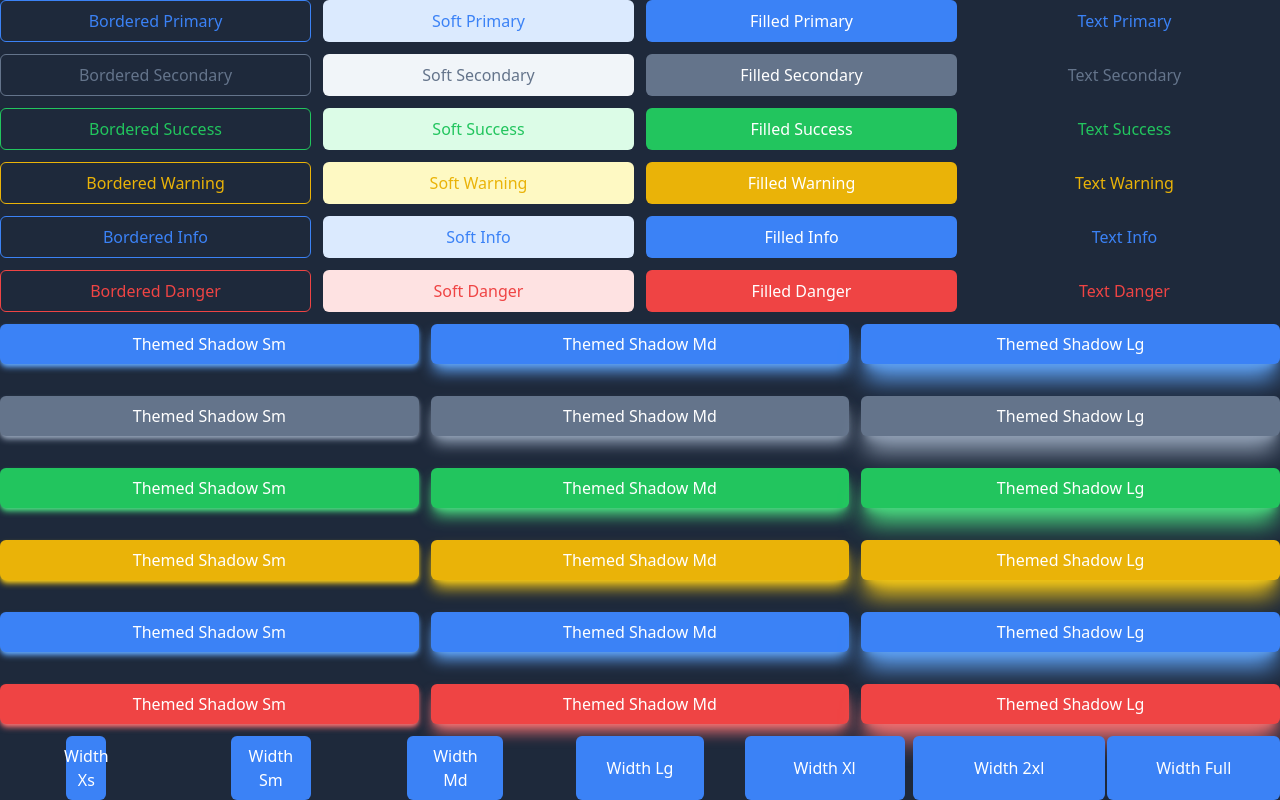
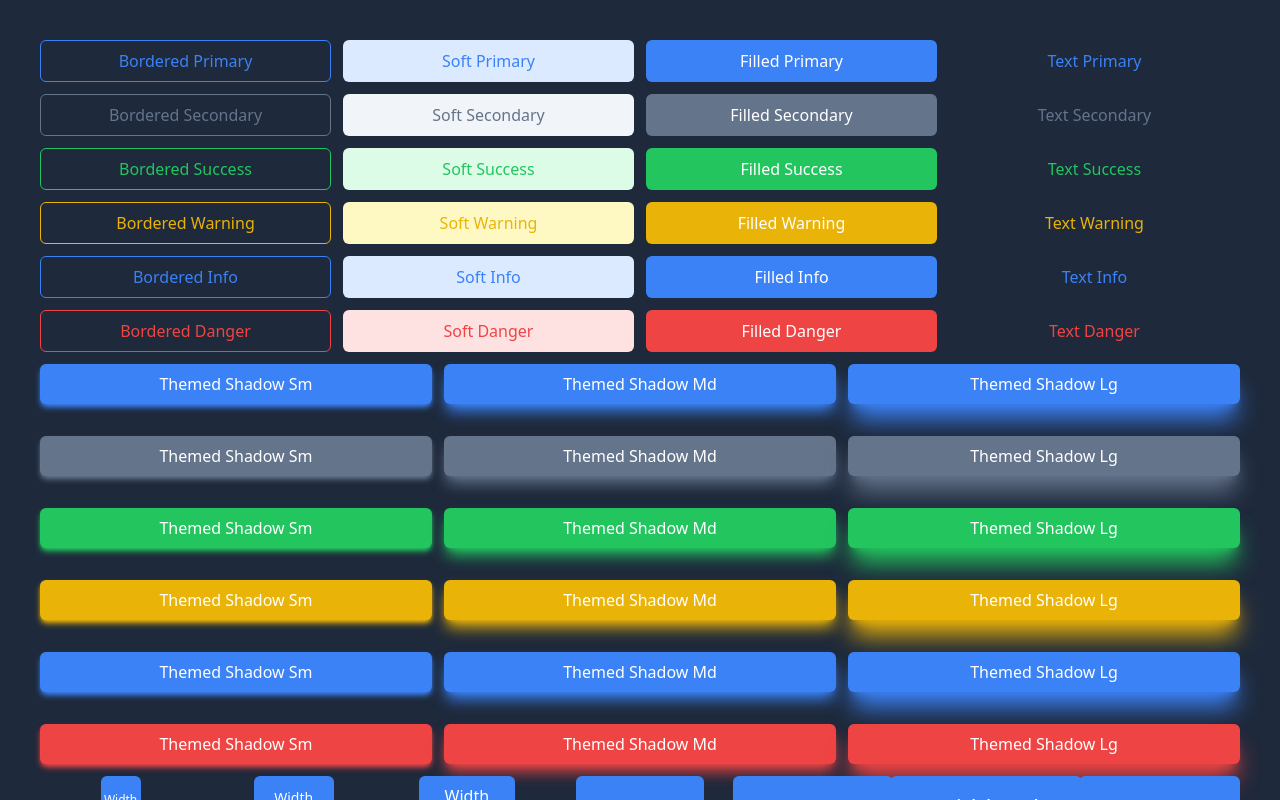
Before and after one commit to usrivastava92/hello-tailwind, a React (Vite) app: page /top in a window 1280 px wide. Shown: the top 800 px of the page. Built offline with nearby package versions, Linux system fonts and the light colour scheme.

Commit message:
added loading and disabled buttons

```diff
--- a/src/components/Button/Button.tsx
+++ b/src/components/Button/Button.tsx
@@ -133,7 +133,7 @@ const getLoadingClass = (
   }
   switch (loadingStyle) {
     case 'spinner':
-      return 'animate-spin';
+      return 'animate-spin-slow';
     case 'circle':
       return 'animate-ping';
     case 'arrow':
@@ -167,17 +167,17 @@ const getRoundedClass = (roundedLevel?: ButtonRoundedLevels): string => {
 const getWidthClass = (width?: ButtonWidths): string => {
   switch (width) {
     case 'xs':
-      return 'w-10';
+      return 'text-xs w-10';
     case 'sm':
-      return 'w-20';
+      return 'text-sm w-20';
     case 'md':
-      return 'w-24';
+      return 'text-md w-24';
     case 'lg':
-      return 'w-32';
+      return 'text-lg w-32';
     case 'xl':
-      return 'w-40';
+      return 'text-xl w-40';
     case '2xl':
-      return 'w-48';
+      return 'text-2xl w-48';
     case 'full':
       return 'w-full';
     default:
@@ -188,17 +188,17 @@ const getWidthClass = (width?: ButtonWidths): string => {
 const getHeightClass = (height?: ButtonHeights): string => {
   switch (height) {
     case 'xs':
-      return 'h-4';
+      return 'text-xs h-4';
     case 'sm':
-      return 'h-7';
+      return 'text-sm h-7';
     case 'md':
-      return 'h-10';
+      return 'text-md h-10';
     case 'lg':
-      return 'h-14';
+      return 'text-lg h-14';
     case 'xl':
-      return 'h-20';
+      return 'text-xl h-20';
     case '2xl':
-      return 'h-24';
+      return 'text-2xl h-24';
     default:
       return 'h-fill';
   }
@@ -232,41 +232,41 @@ const getThemeClass = (theme: ButtonTheme, variant: ButtonVariants): string => {
     case 'text':
       return `hover:font-medium ${getTextColorClass(theme)}`;
     default:
-      return `hover:ring-2 text-white ${getBgColorClass(theme)}`;
+      return `text-white ${getBgColorClass(theme)}`;
   }
 };
 
 const getBorderColorClass = (theme: ButtonTheme): string => {
   switch (theme) {
     case 'primary':
-      return 'border-primary-500 hover:ring-primary-400';
+      return 'border-primary-500 hover:ring-primary-500';
     case 'secondary':
-      return 'border-secondary-500 hover:ring-secondary-400';
+      return 'border-secondary-500 hover:ring-secondary-500';
     case 'success':
-      return 'border-success-500 hover:ring-success-400';
+      return 'border-success-500 hover:ring-success-500';
     case 'info':
-      return 'border-info-500 hover:ring-info-400';
+      return 'border-info-500 hover:ring-info-500';
     case 'warning':
-      return 'border-warning-500 hover:ring-warning-400';
+      return 'border-warning-500 hover:ring-warning-500';
     case 'danger':
-      return 'border-danger-500 hover:ring-danger-400';
+      return 'border-danger-500 hover:ring-danger-500';
   }
 };
 
 const getBgColorClass = (theme: ButtonTheme): string => {
   switch (theme) {
     case 'primary':
-      return 'bg-primary-500 hover:ring-primary-500';
+      return 'bg-primary-500 hover:bg-primary-600';
     case 'secondary':
-      return 'bg-secondary-500 hover:ring-secondary-500';
+      return 'bg-secondary-500 hover:bg-secondary-600';
     case 'success':
-      return 'bg-success-500 hover:ring-success-500';
+      return 'bg-success-500 hover:bg-success-600';
     case 'info':
-      return 'bg-info-500 hover:ring-info-500';
+      return 'bg-info-500 hover:bg-info-600';
     case 'warning':
-      return 'bg-warning-500 hover:ring-warning-500';
+      return 'bg-warning-500 hover:bg-warning-600';
     case 'danger':
-      return 'bg-danger-500 hover:ring-danger-500';
+      return 'bg-danger-500 hover:bg-danger-600';
   }
 };
 
@@ -307,17 +307,17 @@ const getSoftBgClass = (theme: ButtonTheme): string => {
 const getShadowColorClass = (theme?: ButtonTheme): string => {
   switch (theme) {
     case 'primary':
-      return 'shadow-primary-400';
+      return 'shadow-primary-500 hover:shadow-primary-600';
     case 'secondary':
-      return 'shadow-secondary-400';
+      return 'shadow-secondary-500 hover:shadow-secondary-600';
     case 'success':
-      return 'shadow-success-400';
+      return 'shadow-success-500 hover:shadow-success-600';
     case 'info':
-      return 'shadow-info-400';
+      return 'shadow-info-500 hover:shadow-info-600';
     case 'warning':
-      return 'shadow-warning-400';
+      return 'shadow-warning-500 hover:shadow-warning-600';
     case 'danger':
-      return 'shadow-danger-400';
+      return 'shadow-danger-500 hover:shadow-danger-600';
     default:
       return '';
   }
--- a/src/layouts/TopMenuLayout/TopMenuLayout.tsx
+++ b/src/layouts/TopMenuLayout/TopMenuLayout.tsx
@@ -12,7 +12,7 @@ import SettingsIcon from '@mui/icons-material/Settings';
 
 export const TopMenuLayout: React.FC = () => {
   return (
-    <div className="bg-slate-800">
+    <div className="p-10 bg-slate-800">
       <div className="grid grid-cols-4 gap-3">
         {ButtonTheme.map((theme) =>
           ButtonVariants.map((variant) => (
--- a/tailwind.config.js
+++ b/tailwind.config.js
@@ -12,7 +12,7 @@ module.exports = {
     },
     extend: {
       animation: {
-        'animate-spin-slow': 'spin 3s linear infinite',
+        'spin-slow': 'spin 2s linear infinite',
       },
       colors: {
         primary: colors.blue,
```
